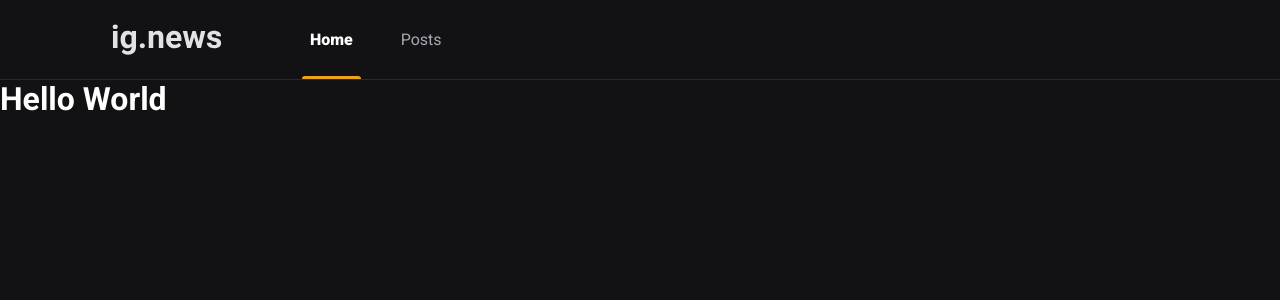
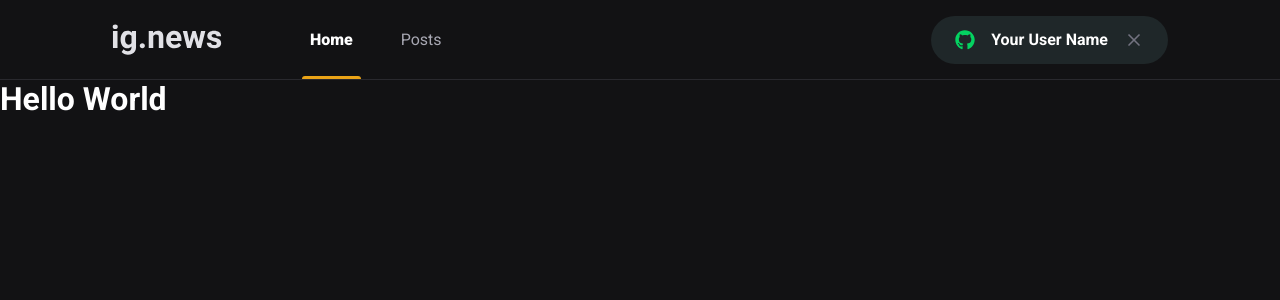
Before and after one commit to sonnymarinho/ignews, a Next.js app: page / in a window 1280 px wide. Shown: the top 300 px of the page. Built offline with nearby package versions, Linux system fonts and the light colour scheme.

Commit message:
:sparkles: feat: sign in button

```diff
--- a/package.json
+++ b/package.json
@@ -12,6 +12,7 @@
     "next": "11.1.2",
     "react": "17.0.2",
     "react-dom": "17.0.2",
+    "react-icons": "^4.3.1",
     "sass": "^1.43.2"
   },
   "devDependencies": {
--- a/src/components/index.tsx
+++ b/src/components/Header/index.tsx
@@ -1,3 +1,4 @@
+import { SignInButton } from "../SignInButton";
 import styles from "./styles.module.scss";
 
 export function Header() {
@@ -11,6 +12,7 @@ export function Header() {
           </a>
           <a href="#">Posts</a>
         </nav>
+        <SignInButton />
       </div>
     </header>
   );
--- a/src/components/styles.module.scss
+++ b/src/components/Header/styles.module.scss
@@ -52,4 +52,8 @@
       }
     }
   }
+
+  button {
+    margin-left: auto;
+  }
 }
--- /dev/null
+++ b/src/components/SignInButton/index.tsx
@@ -0,0 +1,16 @@
+import { FaGithub } from "react-icons/fa";
+import { FiX } from "react-icons/fi";
+
+import styles from "./styles.module.scss";
+
+export function SignInButton() {
+  const isUserLoggedIn = true;
+
+  return (
+    <button className={styles.container} type="button">
+      <FaGithub color={isUserLoggedIn ? "#04d361" : "#eba417"} />
+      {isUserLoggedIn ? "Your User Name" : "Sign In with GitHub"}
+      {isUserLoggedIn && <FiX color="#737380" className={styles.closeIcon} />}
+    </button>
+  );
+}
--- /dev/null
+++ b/src/components/SignInButton/styles.module.scss
@@ -0,0 +1,33 @@
+.container {
+  height: 3rem;
+  border-radius: 3rem;
+  background: var(--gray-850);
+  border: 0;
+  padding: 0 1.5rem;
+
+  display: flex;
+  align-items: center;
+  justify-content: center;
+
+  color: var(--white);
+  font-weight: bold;
+
+  svg {
+    width: 20px;
+    height: 20px;
+  }
+
+  svg:first-child {
+    margin-right: 1rem;
+  }
+
+  transition: filter 0.2s;
+
+  &:hover {
+    filter: brightness(0.8);
+  }
+}
+
+.closeIcon {
+  margin-left: 1rem;
+}
--- a/src/pages/_app.tsx
+++ b/src/pages/_app.tsx
@@ -1,5 +1,5 @@
 import { AppProps } from "next/app";
-import { Header } from "../components";
+import { Header } from "../components/Header";
 
 import "../styles/global.scss";
 
--- a/src/styles/global.scss
+++ b/src/styles/global.scss
@@ -9,6 +9,7 @@
   --gray-100: #e1e1e6;
   --gray-300: #a8a8b3;
   --gray-800: #29292e;
+  --gray-850: #1f2729;
   --gray-900: #121214;
 
   --cyan-500: #61dafb;
```
Also changed, not shown: 1 other file (tests, documents, lock files or other folders).
